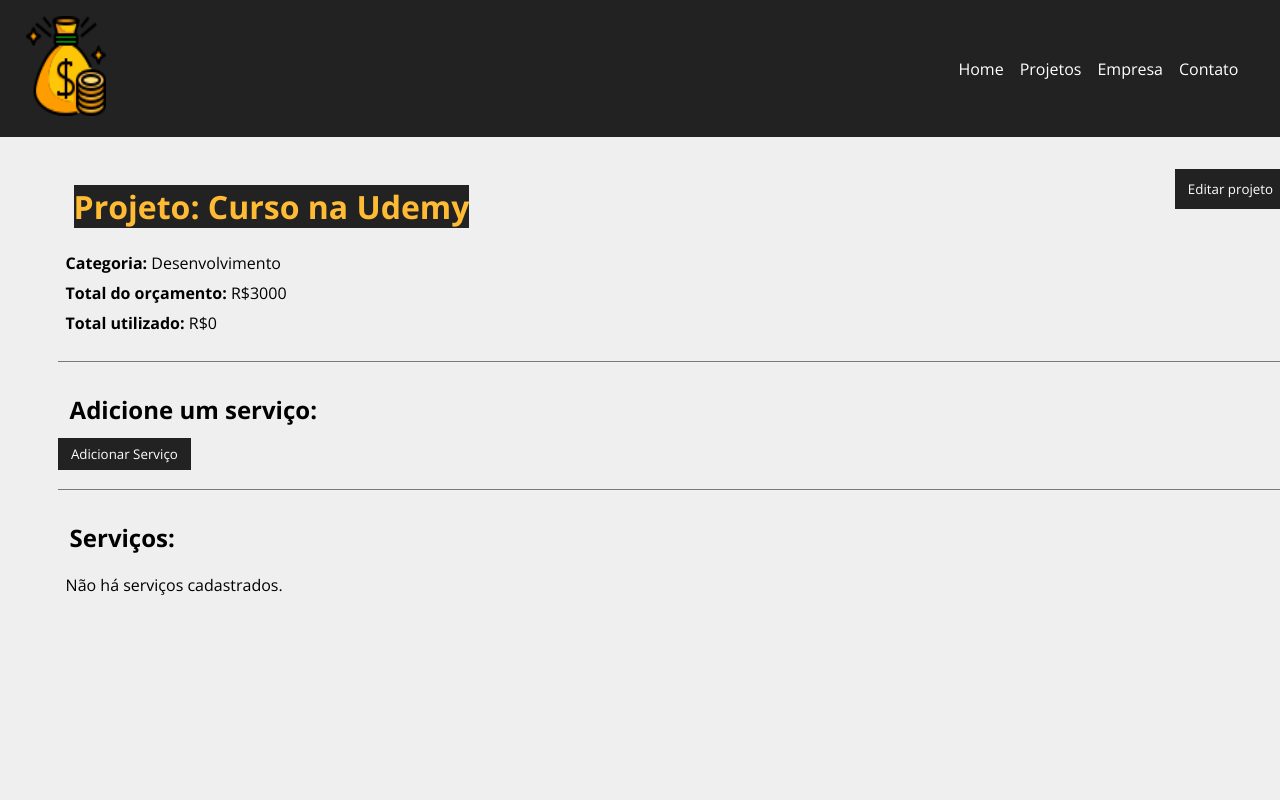
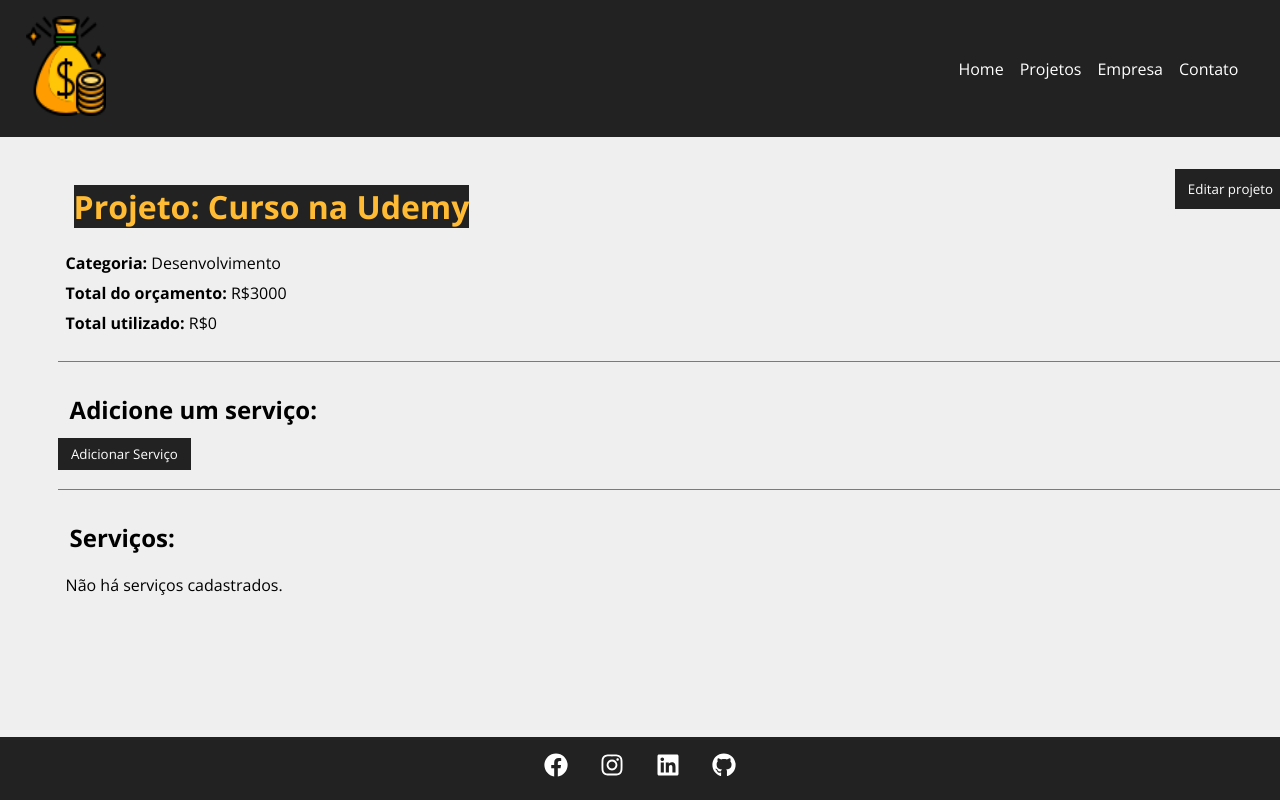
Before and after one commit to jeffersonsena7/Projeto-React, a React (Create React App) app: page /project/2 in a window 1280 px wide. Shown: the top 800 px of the page. Built offline with nearby package versions, Linux system fonts and the light colour scheme; data requests are answered from the project's data file.

Commit message:
Update Container.module.css

```diff
--- a/src/components/layout/Container.module.css
+++ b/src/components/layout/Container.module.css
@@ -1,13 +1,12 @@
 .container{
  width: 96vw;
-
   display: flex;
   justify-content: space-between;
   margin: 0 auto;
   flex-wrap: wrap;
 }
 .min-height{
-  height: 100vh;
+  min-height: 75%;
 }
 .start{
   justify-content: flex-start;
```
